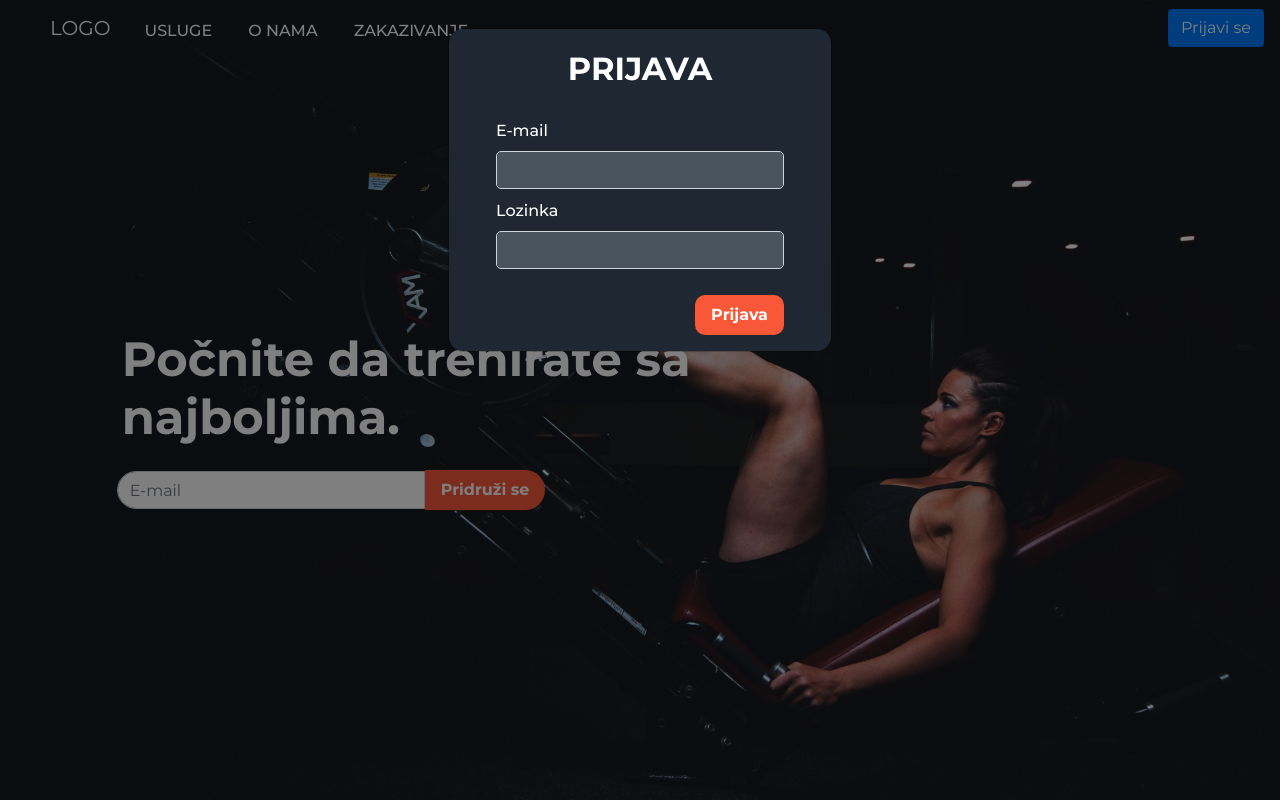
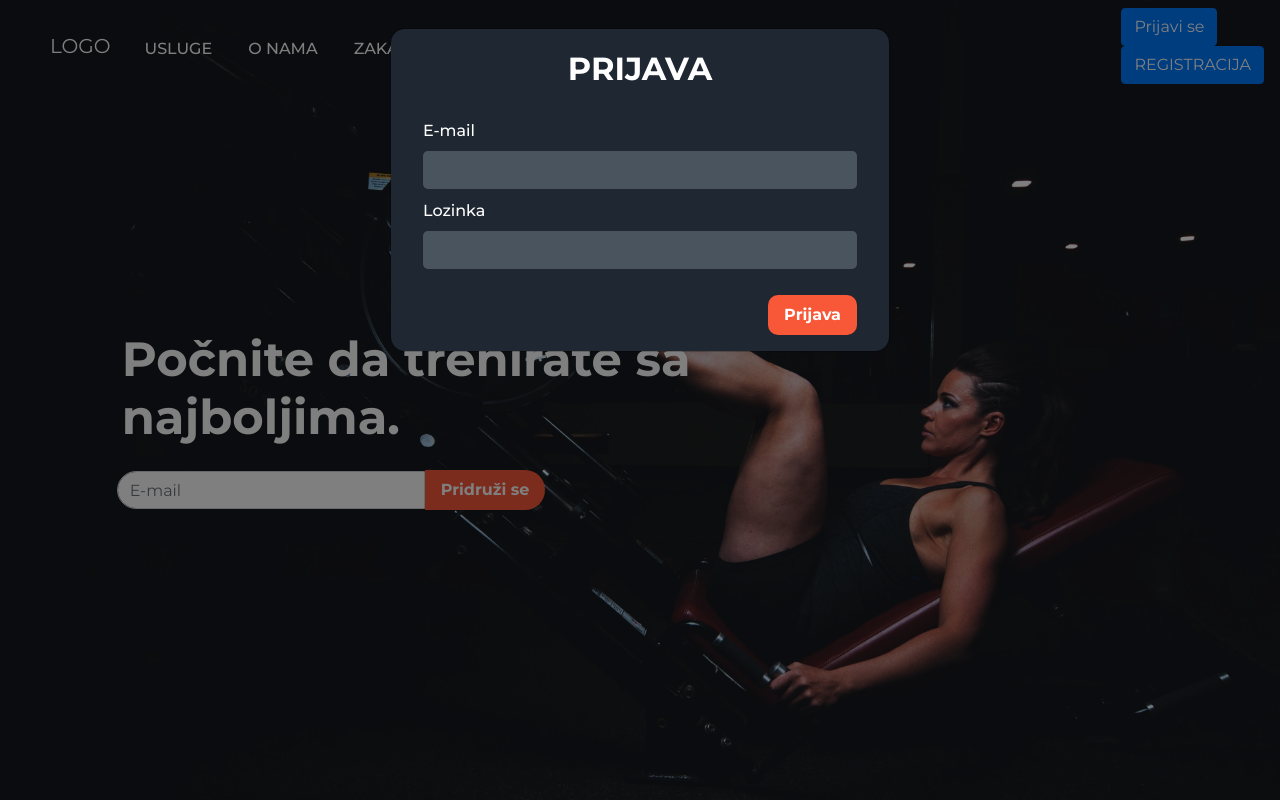
Before and after one commit to zivkovicmilos/fitnessApp, a React (Create React App) app in the folder client/: page / in a window 1280 px wide. Both pictures are taken after a click on the button "Prijavi se". Shown: the top 800 px of the page. Built offline with nearby package versions, Linux system fonts and the light colour scheme; what @react-pdf/renderer would draw is missing.

Commit message:
Registration form added

```diff
--- a/client/src/App.css
+++ b/client/src/App.css
@@ -759,7 +759,8 @@ textarea {
 }
 
 .modal-dialog {
-	width: 30%;
+	width: 40%;
+	min-width: 300px !important;
 }
 
 .modal-body {
@@ -941,10 +942,6 @@ textarea {
 
 .credentials {
 	width: 75%;
-}
-
-.minContactForm {
-	min-width: 250px;
 }
 
 .paddinglessCol {
@@ -1135,20 +1132,59 @@ textarea {
 
 .loginRow {
 	width: 100% !important;
+	margin-left: 0px !important;
+	margin-right: 0px !important;
+}
+
+.regRow {
+	width: 100% !important;
+	margin-left: 0px !important;
+	margin-right: 0px !important;
 }
 
 .loginRow .form-control {
 	width: 100% !important;
 	border-radius: 5px 5px 5px 5px !important;
 	background-color: var(--lightIndigo);
+	color: white;
+}
+
+.regRow .form-control {
+	width: 100% !important;
+	border-radius: 5px 5px 5px 5px !important;
+	background-color: var(--lightIndigo);
+	color: white;
 }
 
 .loginRow label {
 	margin-left: 0px !important;
 }
 
+.regRow label {
+	margin-left: 0px !important;
+}
+
+.loginRow input[type="text"] {
+	border: none;
+	box-shadow: none !important;
+	outline: 0 none !important;
+}
+
 .loginRow input[type="text"]:focus {
-	border-width: 2px;
+	border: 2px solid;
+	border-color: var(--orange) !important;
+	box-shadow: none !important;
+	outline: 0 none !important;
+}
+
+.regRow input[type="text"] {
+	border: none;
+	box-shadow: none !important;
+	outline: 0 none !important;
+}
+
+.regRow input[type="text"]:focus {
+	border: 2px solid;
 	border-color: var(--orange) !important;
 	box-shadow: none !important;
 	outline: 0 none !important;
@@ -1246,3 +1282,32 @@ textarea {
 	background-color: white;
 	color: black;
 }
+
+.regRow input[type="text"] {
+	border: none;
+	box-shadow: none !important;
+	outline: 0 none !important;
+}
+
+.regRow {
+	width: 100% !important;
+}
+
+.regRow label {
+	margin-left: 0px !important;
+}
+
+.regRow input[type="text"]:focus {
+	border-width: 2px;
+	border-color: var(--orange) !important;
+	box-shadow: none !important;
+	outline: 0 none !important;
+}
+
+.imeRCol {
+	padding: 0px !important;
+}
+
+.prezimeRCol {
+	padding: 0px !important;
+}
--- a/client/src/components/auth/LoginForm.js
+++ b/client/src/components/auth/LoginForm.js
@@ -2,12 +2,12 @@ import React from "react";
 
 const LoginForm = () => {
 	return (
-		<div class="loginForm">
+		<div class="logForm">
 			<button
 				type="button"
 				className="btn btn-primary"
 				data-toggle="modal"
-				data-target="#exampleModal"
+				data-target="#loginModal"
 			>
 				Prijavi se
 			</button>
@@ -15,28 +15,30 @@ const LoginForm = () => {
 			<div
 				className="modal fade"
 				tabindex="-1"
-				id="exampleModal"
+				id="loginModal"
 				role="dialog"
 			>
-				<form className="loginForm">
-					<div className="modal-dialog" role="document">
+				<form className="loginForm d-flex justify-content-center">
+					<div
+						className="modal-dialog justify-content-center"
+						role="document"
+					>
 						<div className="modal-content">
-							<div className="container justify-content-center">
 							<div className="row modalHead centerRow loginRow justify-content-center">
 								PRIJAVA
 							</div>
 							<div className="row modalBody loginRow justify-content-left">
-									<label for="imePrezime">E-mail</label>
+								<label for="mail">E-mail</label>
 								<input
 									type="text"
-										className="form-control minContactForm"
-										id="imePrezime"
+									className="form-control"
+									id="mail"
 								/>
-									<label for="eMail mt-5">Lozinka</label>
+								<label for="pswd mt-5">Lozinka</label>
 								<input
 									type="text"
-										className="form-control minContactForm"
-										id="eMail"
+									className="form-control"
+									id="pswd"
 								/>
 							</div>
 							<div className="row modalBottom loginRow justify-content-right">
@@ -50,7 +52,6 @@ const LoginForm = () => {
 							</div>
 						</div>
 					</div>
-					</div>
 				</form>
 			</div>
 		</div>
--- /dev/null
+++ b/client/src/components/auth/RegisterForm.js
@@ -0,0 +1,87 @@
+import React from "react";
+
+const RegistterForm = () => {
+	return (
+		<div class="regForm">
+			<button
+				type="button"
+				className="btn btn-primary"
+				data-toggle="modal"
+				data-target="#registrationModal"
+			>
+				REGISTRACIJA
+			</button>
+
+			<div
+				className="modal fade"
+				tabindex="-1"
+				id="registrationModal"
+				role="dialog"
+			>
+				<form className="registrationForm d-flex justify-content-center">
+					<div
+						className="modal-dialog  justify-content-center"
+						role="document"
+					>
+						<div className="modal-content">
+							<div className="container justify-content-center">
+								<div className="row modalHead centerRow regRow justify-content-center">
+									Registracija
+								</div>
+								<div className="row d-flex regRow justify-content-start">
+									<div className="col-sm-12 col-lg-5 imeRCol mb-2">
+										<label for="imeR">Ime</label>
+										<input
+											type="text"
+											className="form-control"
+											id="imeR"
+										/>
+									</div>
+									<div className="col-sm-12 offset-lg-1 col-lg-6 prezimeRCol mb-2">
+										<label for="prezimeR">Prezime</label>
+										<input
+											type="text"
+											className="form-control"
+											id="prezimeR"
+										/>
+									</div>
+								</div>
+								<div className="row modalBody regRow justify-content-start">
+									<label for="mailR">E-mail</label>
+									<input
+										type="text"
+										className="form-control mb-2"
+										id="mailR"
+									/>
+									<label for="pswdR mt-5">Lozinka</label>
+									<input
+										type="text"
+										className="form-control mb-2"
+										id="pswdR"
+									/>
+									<label for="pswdRP mt-5">Lozinka</label>
+									<input
+										type="text"
+										className="form-control mb-2"
+										id="pswdRP"
+									/>
+								</div>
+								<div className="row modalBottom regRow justify-content-right">
+									<button
+										type="button"
+										className="modalButton"
+										data-dismiss="modal"
+									>
+										Registracija
+									</button>
+								</div>
+							</div>
+						</div>
+					</div>
+				</form>
+			</div>
+		</div>
+	);
+};
+
+export default RegistterForm;
--- a/client/src/components/layout/Navbar.js
+++ b/client/src/components/layout/Navbar.js
@@ -1,6 +1,7 @@
 import React from "react";
 import { Link } from "react-router-dom";
 import LoginForm from "../auth/LoginForm";
+import RegisterForm from "../auth/RegisterForm";
 
 const Navbar = () => {
 	return (
@@ -43,6 +44,7 @@ const Navbar = () => {
 				</ul>
 				<div className="my-2 my-lg-0">
 					<LoginForm />
+					<RegisterForm />
 				</div>
 			</div>
 		</nav>
```
Lines whose indentation alone changed are shown as unchanged.
